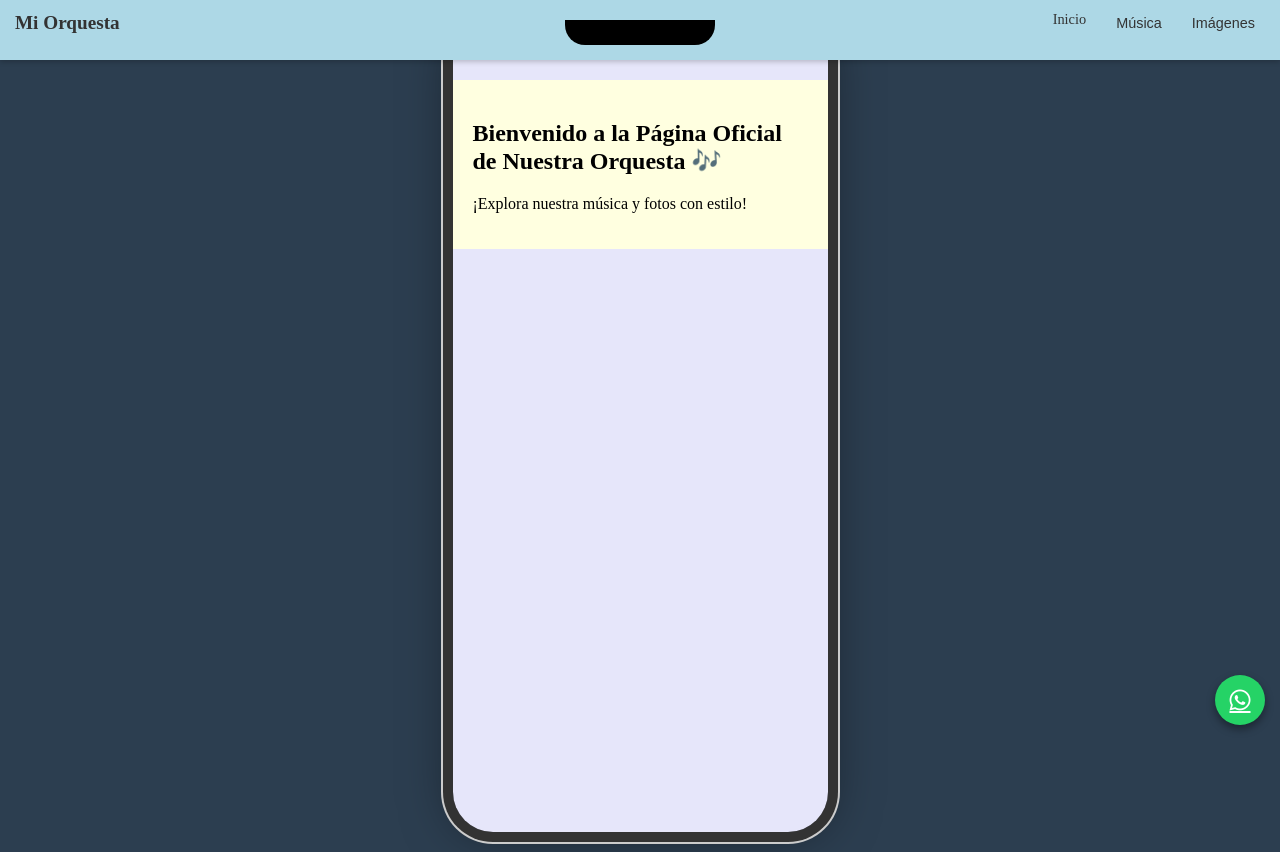
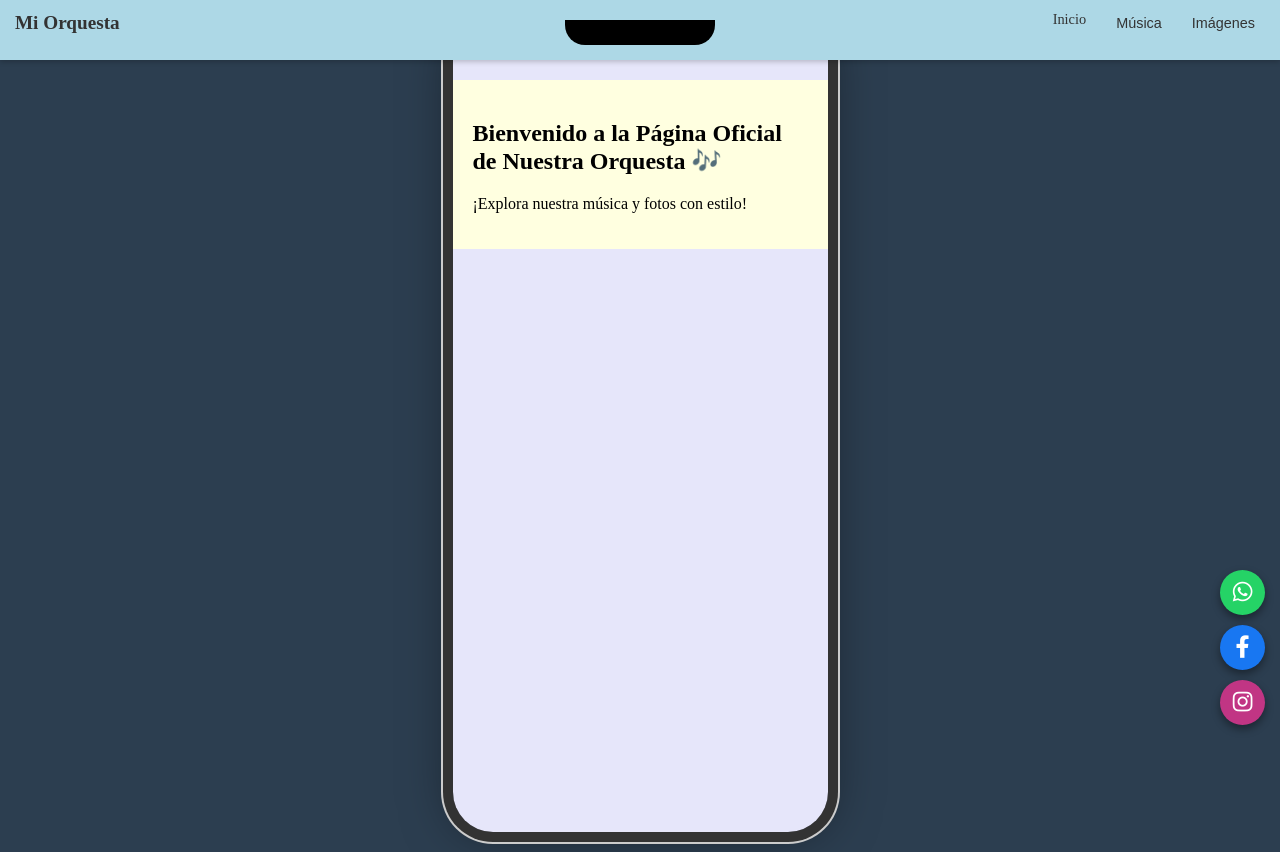
Before and after one commit to vdrj777/orquesta, a plain HTML site: page index.html in a window 1280 px wide. Drawn offline with Linux system fonts and the light colour scheme.

Commit message:
index.html
3

```diff
--- a/index.html
+++ b/index.html
@@ -1,3 +1,4 @@
+
 
 
 <!DOCTYPE html>
@@ -5,15 +6,36 @@
 <head>
     <meta charset="UTF-8">
     <meta name="viewport" content="width=device-width, initial-scale=1.0">
-    <title>Orquesta - Colores y Animación</title>
+    <title>Mi Orquesta Sinfónica | Agenda de Conciertos y Música Clásica</title>
+
+    <meta name="description" content="La mejor orquesta sinfónica de [Tu Ciudad/Región]. Consulta nuestra agenda de conciertos, explora nuestra galería de imágenes y escucha el repertorio clásico más destacado.">
+
+    <meta name="keywords" content="orquesta sinfónica, música clásica, conciertos, [Tu Ciudad], agenda cultural, músicos, director de orquesta">
+
+    <meta name="robots" content="index, follow">
+
+    <meta name="author" content="[Nombre del Propietario o Desarrollador]">
+
+    <link rel="canonical" href="https://www.tuorquesta.com/">
+
+    <meta property="og:title" content="Mi Orquesta Sinfónica | Música y Eventos">
+    <meta property="og:description" content="Descubre nuestra agenda de conciertos, galería de fotos y escucha nuestras mejores piezas clásicas. ¡Síguenos!">
+
+    <meta property="og:image" content="https://www.tuorquesta.com/imagenes/logotipo_1200x630.png">
+
+    <meta property="og:url" content="https://www.tuorquesta.com">
+    <meta property="og:type" content="website">
+    <meta name="twitter:card" content="summary_large_image">
 
     <link rel="stylesheet" href="https://cdnjs.cloudflare.com/ajax/libs/font-awesome/6.0.0-beta3/css/all.min.css">
 
     <style>
-        /* La altura del menú fijo es de aproximadamente 60px.
-           Ajustamos el padding-top para que el contenido empiece debajo del menú. */
         :root {
             --menu-height: 60px;
+            --social-icon-size: 45px; /* Tamaño de los iconos sociales */
+            --social-spacing: 10px; /* Espacio entre iconos */
+            --social-bottom-margin: 75px; /* Margen desde abajo para los iconos */
+            --social-right-margin: 15px; /* Margen desde la derecha para los iconos */
         }
 
         /* ----------------------------------- */
@@ -54,18 +76,18 @@
         }
 
         /* ----------------------------------- */
-        /* ESTILOS DE LA PÁGINA WEB REAL (DENTRO DEL MARCO) */
+        /* ESTILOS DE LA PÁGINA WEB REAL (PANTALLA) */
         /* ----------------------------------- */
         .pagina-contenido {
             width: 100%;
             height: 100%;
             overflow-y: scroll;
             background-color: #E6E6FA; /* VIOLETA CLARITO (Fondo General) */
-            padding-top: var(--menu-height); /* IMPORTANTE: Empuja el contenido hacia abajo del menú fijo */
+            padding-top: var(--menu-height);
             box-sizing: border-box;
         }
 
-        /* --- Estilos del Menú --- */
+        /* --- Estilos del Menú (Header) --- */
         .menu-estatico {
             position: fixed;
             top: 0;
@@ -75,7 +97,7 @@
             color: #333;
             box-shadow: 0 2px 5px rgba(0, 0, 0, 0.2);
             z-index: 1000;
-            height: var(--menu-height); /* Fija la altura del menú */
+            height: var(--menu-height);
         }
 
         .menu-estatico nav {
@@ -125,16 +147,13 @@
         main section {
             padding: 20px;
             margin: 0;
-            /* Agregamos padding-top a las secciones para evitar que el menú las cubra */
             padding-top: 20px;
         }
 
-        /* 1. SECCIÓN AMARILLA CLARITA */
         #inicio {
             background-color: #FFFFE0; /* Amarillo Clarito */
         }
 
-        /* 2. SECCIÓN ROJITA DESTELLANDO */
         #galeria-musica {
             background-color: #FFCCCC; /* Rojito Clarito */
             animation: destello-sutil 2s infinite alternate;
@@ -152,21 +171,16 @@
             }
         }
 
-        /* 3. SECCIÓN GRIS */
         #galeria-imagenes {
             background-color: #CCCCCC; /* Gris */
             display: none;
         }
 
-        /* Las galerías deben tener la clase 'oculta' para ser controladas por JS */
         .oculta {
             display: none !important;
         }
 
-        /* ----------------------------------- */
-        /* Estilos de Contenido (Internos a las Galerías) */
-        /* ----------------------------------- */
-
+        /* Estilos de Contenido Interno */
         .item-galeria {
             background-color: rgba(255, 255, 255, 0.8);
             padding: 15px;
@@ -193,28 +207,45 @@
         }
 
         /* ----------------------------------- */
-        /* Icono de WhatsApp Fijo */
+        /* Iconos de Redes Sociales Flotantes */
         /* ----------------------------------- */
-        .whatsapp-flotante {
+        .redes-sociales-flotantes {
             position: fixed;
-            bottom: 75px;
-            right: 15px;
-            background-color: #25D366;
+            bottom: var(--social-bottom-margin);
+            right: var(--social-right-margin);
+            display: flex; /* Para que los iconos se alineen horizontalmente */
+            flex-direction: column; /* Cambia a columna para apilar verticalmente */
+            gap: var(--social-spacing); /* Espacio entre los iconos */
+            z-index: 1000;
+        }
+
+        .redes-sociales-flotantes a {
             color: white;
-            width: 50px;
-            height: 50px;
+            width: var(--social-icon-size);
+            height: var(--social-icon-size);
             border-radius: 50%;
             display: flex;
             justify-content: center;
             align-items: center;
-            font-size: 24px;
+            font-size: calc(var(--social-icon-size) * 0.5); /* Tamaño del icono dentro del círculo */
             box-shadow: 0 4px 8px rgba(0, 0, 0, 0.4);
-            z-index: 1000;
             transition: transform 0.3s;
+            text-decoration: none; /* Quitar el subrayado */
         }
 
-        .whatsapp-flotante:hover {
+        .redes-sociales-flotantes a:hover {
             transform: scale(1.1);
+        }
+
+        /* Colores específicos para cada red social */
+        .redes-sociales-flotantes .whatsapp {
+            background-color: #25D366;
+        }
+        .redes-sociales-flotantes .facebook {
+            background-color: #1877F2;
+        }
+        .redes-sociales-flotantes .instagram {
+            background-color: #C13584; /* O un gradiente: linear-gradient(45deg, #f09433 0%, #e6683c 25%, #dc2743 50%, #cc2366 75%, #bc1888 100%); */
         }
 
     </style>
@@ -249,7 +280,7 @@
                         <audio controls src="ruta/a/tu/audio.mp3">Tu navegador no soporta el elemento de audio.</audio>
                     </div>
                     <div class="item-galeria">
-                        <h4>Audio Incrustado (SoundCloud)</h4>
+                        <h4>Audio Incrustado (SoundCloud/YouTube)</h4>
                         <iframe width="100%" height="166" scrolling="no" frameborder="no" allow="autoplay" src="https://w.soundcloud.com/player/?url=https%3A//api.soundcloud.com/tracks/EJEMPLO&color=%23ff5500&auto_play=false&hide_related=false&show_comments=true&show_user=true&show_reposts=false&show_teaser=true"></iframe>
                     </div>
                 </section>
@@ -268,9 +299,17 @@
                 </section>
             </main>
 
-            <a href="https://wa.me/573001234567" target="_blank" class="whatsapp-flotante">
-                <i class="fab fa-whatsapp"></i>
-            </a>
+            <div class="redes-sociales-flotantes">
+                <a href="https://wa.me/573001234567" target="_blank" class="whatsapp">
+                    <i class="fab fa-whatsapp"></i>
+                </a>
+                <a href="https://www.facebook.com/TuPaginaDeFacebook" target="_blank" class="facebook">
+                    <i class="fab fa-facebook-f"></i>
+                </a>
+                <a href="https://www.instagram.com/TuCuentaDeInstagram" target="_blank" class="instagram">
+                    <i class="fab fa-instagram"></i>
+                </a>
+            </div>
 
         </div>
     </div>
@@ -282,7 +321,7 @@
             const galeriaMusica = document.getElementById('galeria-musica');
             const galeriaImagenes = document.getElementById('galeria-imagenes');
             const paginaContenido = document.querySelector('.pagina-contenido');
-            const menuHeight = 60; // Altura del menú en píxeles
+            const menuHeight = 60; // Altura fija del menú
 
             // Función para ocultar todas las galerías
             function ocultarTodasLasGalerias() {
@@ -292,10 +331,7 @@
 
             // Función para hacer scroll justo debajo del menú fijo
             function scrollToSection(section) {
-                // Calcula la posición de scroll: posición de la sección menos la altura del menú
                 const scrollPosition = section.offsetTop - menuHeight;
-
-                // Hace el scroll en el contenedor principal (la "pantalla" del iPhone)
                 paginaContenido.scrollTo({
                     top: scrollPosition,
                     behavior: 'smooth'
@@ -306,7 +342,6 @@
             btnMusica.addEventListener('click', function() {
                 ocultarTodasLasGalerias();
                 galeriaMusica.classList.remove('oculta');
-                // Llama a la función de scroll mejorada
                 scrollToSection(galeriaMusica);
             });
 
@@ -314,11 +349,10 @@
             btnImagenes.addEventListener('click', function() {
                 ocultarTodasLasGalerias();
                 galeriaImagenes.classList.remove('oculta');
-                // Llama a la función de scroll mejorada
                 scrollToSection(galeriaImagenes);
             });
 
-             // Evento para el botón de Inicio (simplemente va al top de la página)
+             // Evento para el botón de Inicio
             document.querySelector('.opciones-menu a[href="#inicio"]').addEventListener('click', function(e) {
                 e.preventDefault();
                 ocultarTodasLasGalerias();
```
